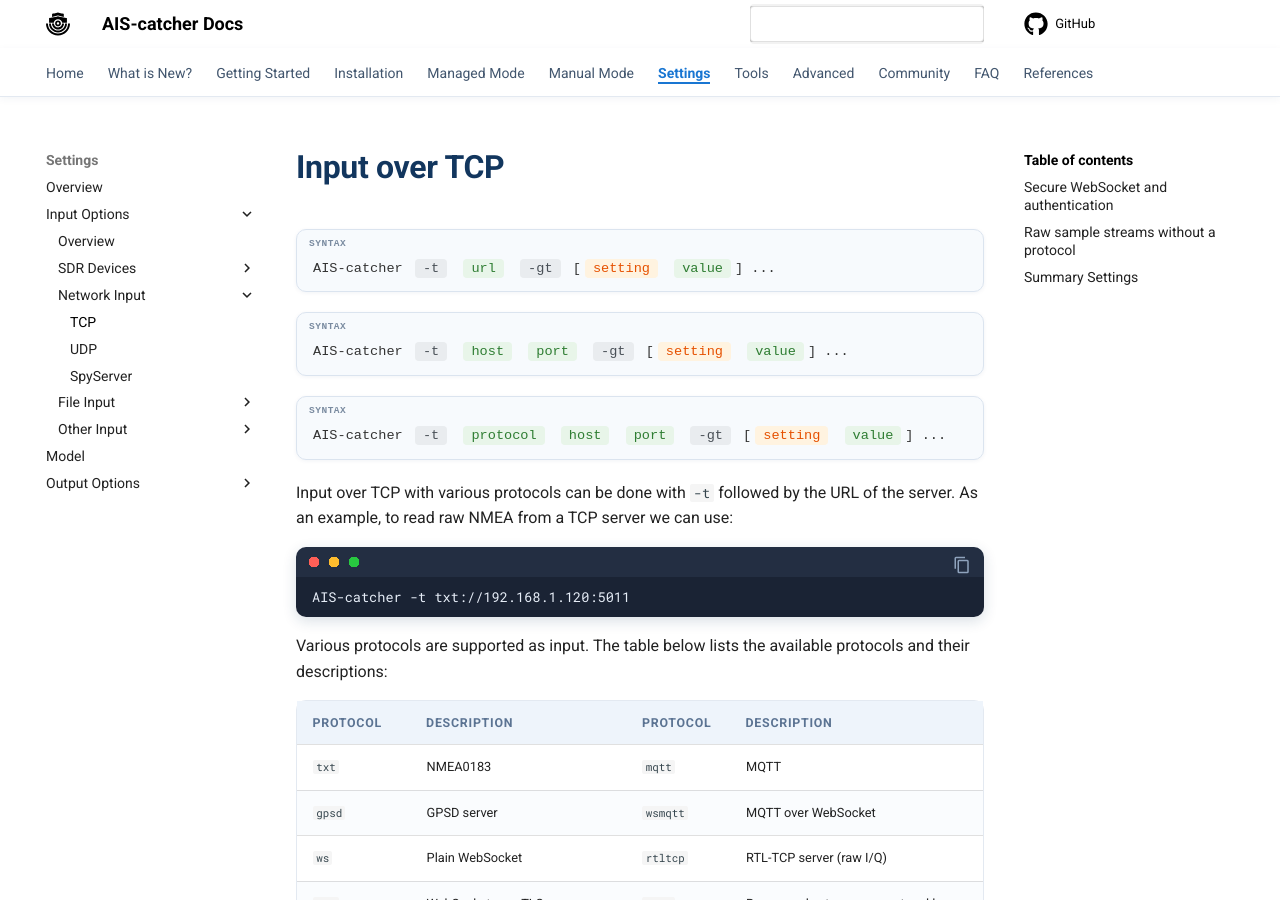
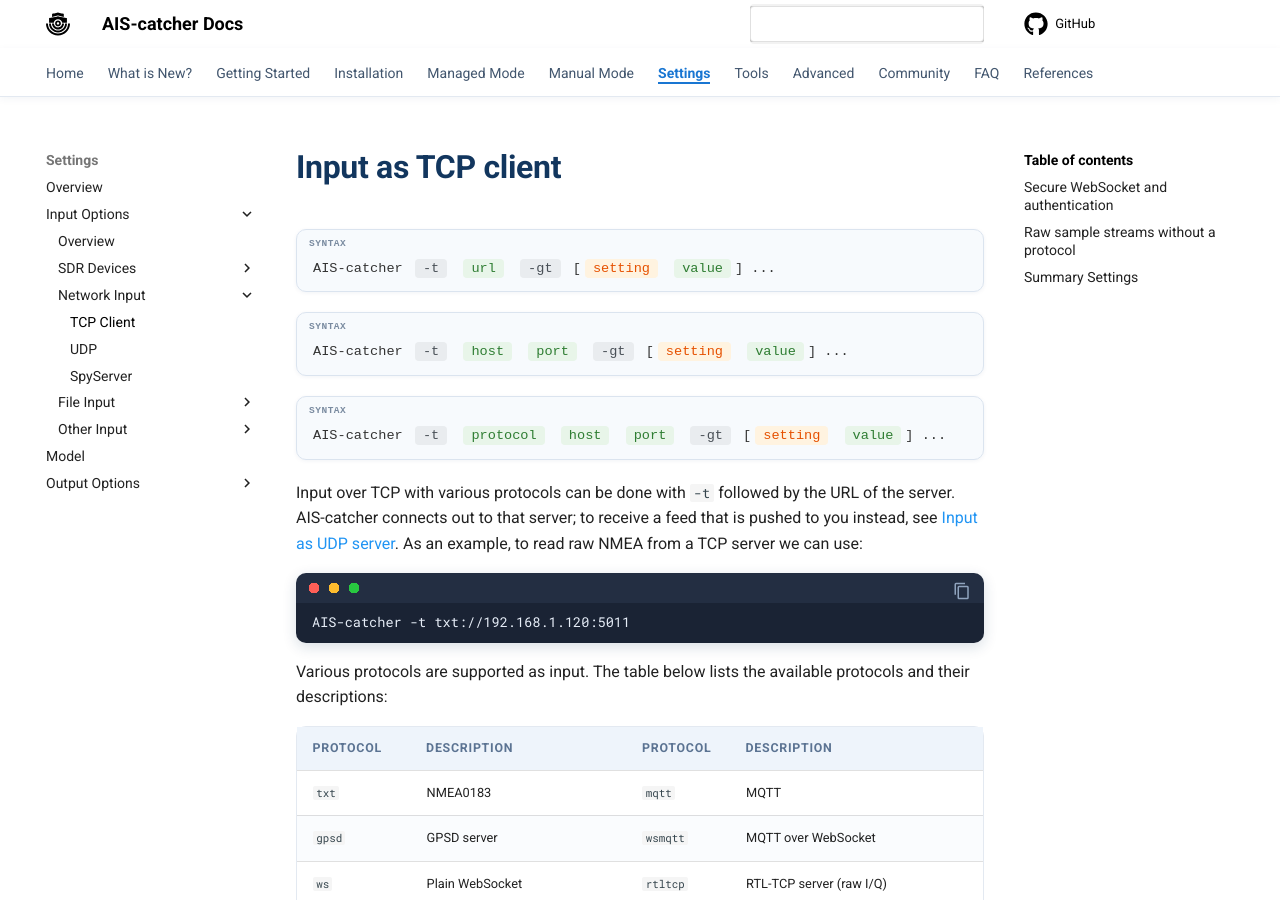
Before and after one commit to jvde-github/AIS-catcher-docs, an MkDocs documentation site: the page built from docs/configuration/input/tcp.md, in a window 1280 px wide and 900 px high. Built offline with MkDocs 1.6.1 and Material for MkDocs 9.7.7, drawn with Linux system fonts in a browser that asks for light colours; comment, search, counter and statistics services are not loaded.

Commit message:
TCP input page is named TCP client and points to UDP input for pushed feeds

````diff
--- a/docs/configuration/input/tcp.md
+++ b/docs/configuration/input/tcp.md
@@ -1,4 +1,4 @@
-# Input over TCP
+# Input as TCP client
 <div class="command-container">
       <div class="command-syntax">
         <span class="cmd-name">AIS-catcher</span>
@@ -30,7 +30,7 @@
     </div>
 </div>
 
-Input over TCP with various protocols can be done with `-t` followed by the URL of the server. As an example, to read raw NMEA from a TCP server we can use:
+Input over TCP with various protocols can be done with `-t` followed by the URL of the server. AIS-catcher connects out to that server; to receive a feed that is pushed to you instead, see [Input as UDP server](udp.md). As an example, to read raw NMEA from a TCP server we can use:
 ```bash
 AIS-catcher -t txt://192.168.1.120:5011
 ```
--- a/mkdocs.yml
+++ b/mkdocs.yml
@@ -97,7 +97,7 @@
               - SDRPlay: configuration/input/sdrplay.md
               - SoapySDR: configuration/input/soapysdr.md
             - Network Input:
-              - TCP: configuration/input/tcp.md
+              - TCP Client: configuration/input/tcp.md
               - UDP: configuration/input/udp.md
               - SpyServer: configuration/input/spyserver.md
             - File Input:
````
